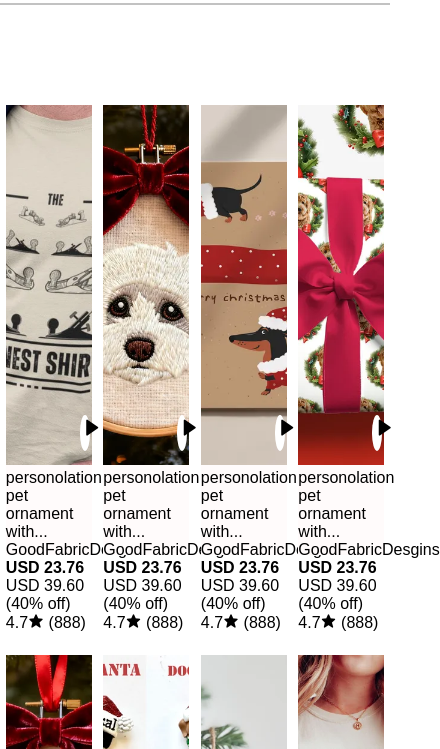
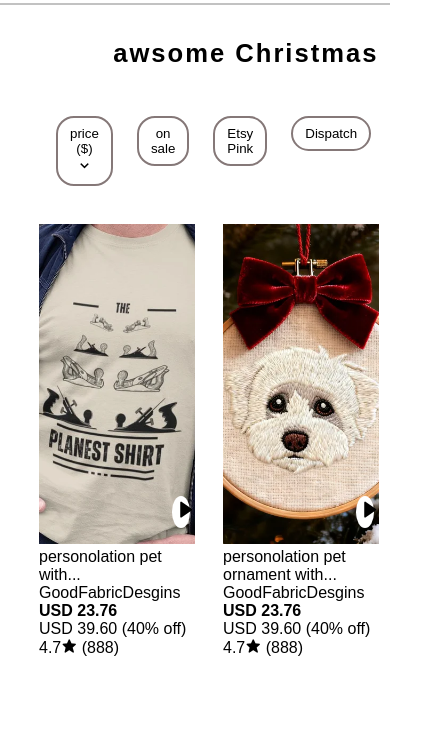
Before and after one commit to Ehsan-Rohanii/Project-TW2, a plain HTML site: page Page-2/page-2.html in a window 390 px wide. Shown: the part 49-798 px from the top of the page, 440 px wide, since content can reach past the window. Drawn offline with nearby package versions, Linux system fonts and the light colour scheme.

Commit message:
responsive page two

```diff
--- a/Page-2/page-2.html
+++ b/Page-2/page-2.html
@@ -58,19 +58,25 @@
         </div>
     </header>
     <!-- title  -->
-    <!-- <section class="title">
+     <section class="title">
         <h2>awsome Christmas</h2>
-    </section> -->
+        <div class="btn">
+          <button>price ($) <i class='bx bx-chevron-down'></i></button>
+          <button>on sale</button>
+          <button>Etsy Pink</button>
+          <button>Dispatch</button>
+        </div>
+    </section>
     <!-- products -->
     <section class="product">
         <div>
             <img src="./asset/image.png" alt="">
-            <p>personolation pet ornament with...</p>
+            <p>personolation pet with...</p>
             <p class="p2">GoodFabricDesgins</p>
             <h4>USD 23.76</h4>
             <ins>USD 39.60</ins>
             <del>(40% off)</del>
-               <div class="star">
+               <div class="star-i">
                  4.7<i class='bx bxs-star'></i>
                  <del>(888)</del>
                </div>
--- a/sass/page2/_product.scss
+++ b/sass/page2/_product.scss
@@ -1,31 +1,63 @@
-//  .title{
+ .title{
+   width: 90%;
+   height: 20vh;
+   margin: 0px 50px 0px 50px ;
+  position: relative;
+  >h2{
+    position: absolute;
+    top: 20%;
+    left: 40%;
+    font-size:2em;
+    letter-spacing: 2px;
 
-//   >h2{
-//     font-size:2em;
-
-//   }
-//  }
+  }
+  >.btn{
+    width: 80%;
+    height: 6vh;
+    position: absolute;
+    top: 36%;
+    left: 6px;
+    display: flex;
+    align-items: start;
+    justify-content: start;
+    color: white;
+    gap: 24px;
+    >button{
+      padding:8px 12px;
+      background-color: white;
+      border:2px solid rgb(133, 120, 120);
+      border-radius: 18px;
+      >button:hover{
+        background-color:rgb(224, 215, 215);
+        cursor: pointer;
+      }
+      >i{
+        font-size:18px;
+      }
+    }
+  }
+ }
  section{
-    width: 100%;
+    width: 80%;
     height: 100%;
     display: grid;
     grid-template-columns: repeat(4,1fr);
-    margin:50px 0px 50px 0px  ;
+    gap: 8px;
+    margin: 0px 60px;
     >div{
         width:22vw;
         height: 450px;
-        background-color:rgb(255, 251, 251);
+        // background-color:rgb(251, 251, 251);
         margin:50px auto;
         position: relative;
+        transition: all 0.3s;
 
           >img{
             width: 100%;
             height: 80%;
             object-fit: cover;
             transition: all 0.5s;
-            >img:hover{
 
-          }
           >p{
             font-size:0.9rem;
             padding: 1%;
@@ -34,7 +66,7 @@
             font-size: 0.8rem;
             color: rgb(49, 47, 47);
           }
-          >.star{
+          >.star-i{
             font-size: 0.9rem;
             position: absolute;
             right: 1%;
@@ -74,8 +106,8 @@
             }
           >.arrow{
             position: absolute;
-            right: 2%;
-            bottom: 23%;
+            right: 3%;
+            bottom: 24%;
             background-color: white;
 
             width: 12%;
@@ -91,5 +123,76 @@
       >.heart{
         display: inline;
       }
+      >.arrow{
+        display: none;
+      }
     }
+
  }
+ @media only screen and (max-width:900px){
+ .title{
+  >h2{
+    left: 34%;
+    font-size: 2rem;
+  }
+ }
+ section{
+  grid-template-columns: repeat(3,1fr);
+  >div{
+    width:29vw;
+
+
+  }
+ }
+ }
+
+ @media only screen and (max-width:700px){
+  .title{
+  >h2{
+    left: 30%;
+    font-size: 2rem;
+  }
+ }
+  section{
+  grid-template-columns: repeat(3,1fr);
+  margin-right: 25%;
+  >div{
+    width:30vw;
+    height: 400px;
+  }
+ }
+
+}
+@media only screen and (max-width:500px){
+  .title{
+  >h2{
+    left: 18%;
+    font-size: 1.6rem;
+  }
+ }
+   section{
+  grid-template-columns: repeat(2,1fr);
+  margin-right: 25%;
+  gap: 28px;
+  margin: auto;
+  >div{
+    width:40vw;
+    height: 400px;
+    >.heart{
+      >i{
+        font-size: 14px;
+      }
+      >.arrow{
+        padding: 8px 10px;
+        i>{
+          font-size: 6px;
+        }
+      }
+    }
+  }
+ }
+ >button{
+      padding:8px 20px;
+    }
+
+}
```
Also changed, not shown: css/compressed/style-page2.min.css, css/style-page2.css, 2 other files.
